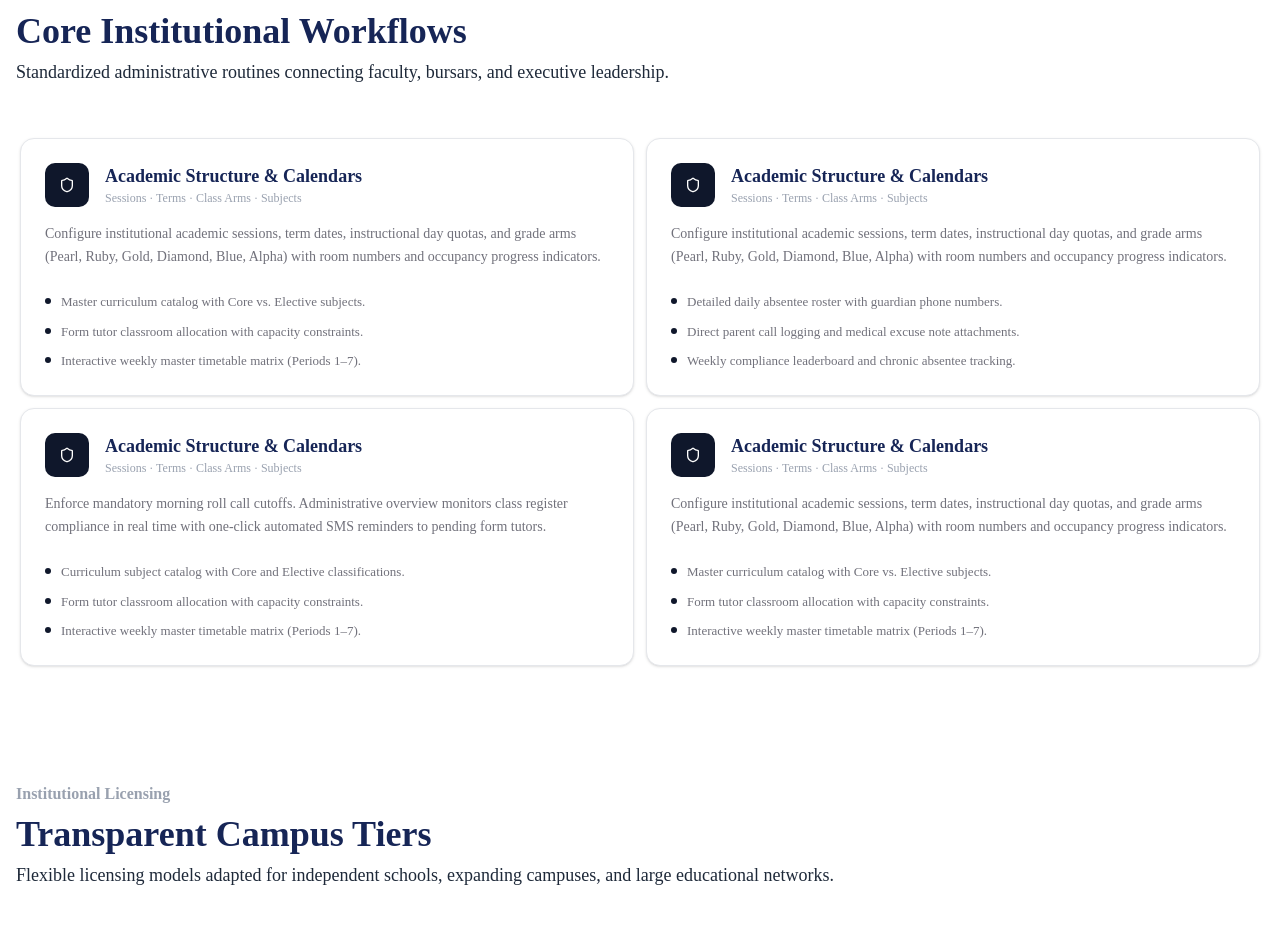
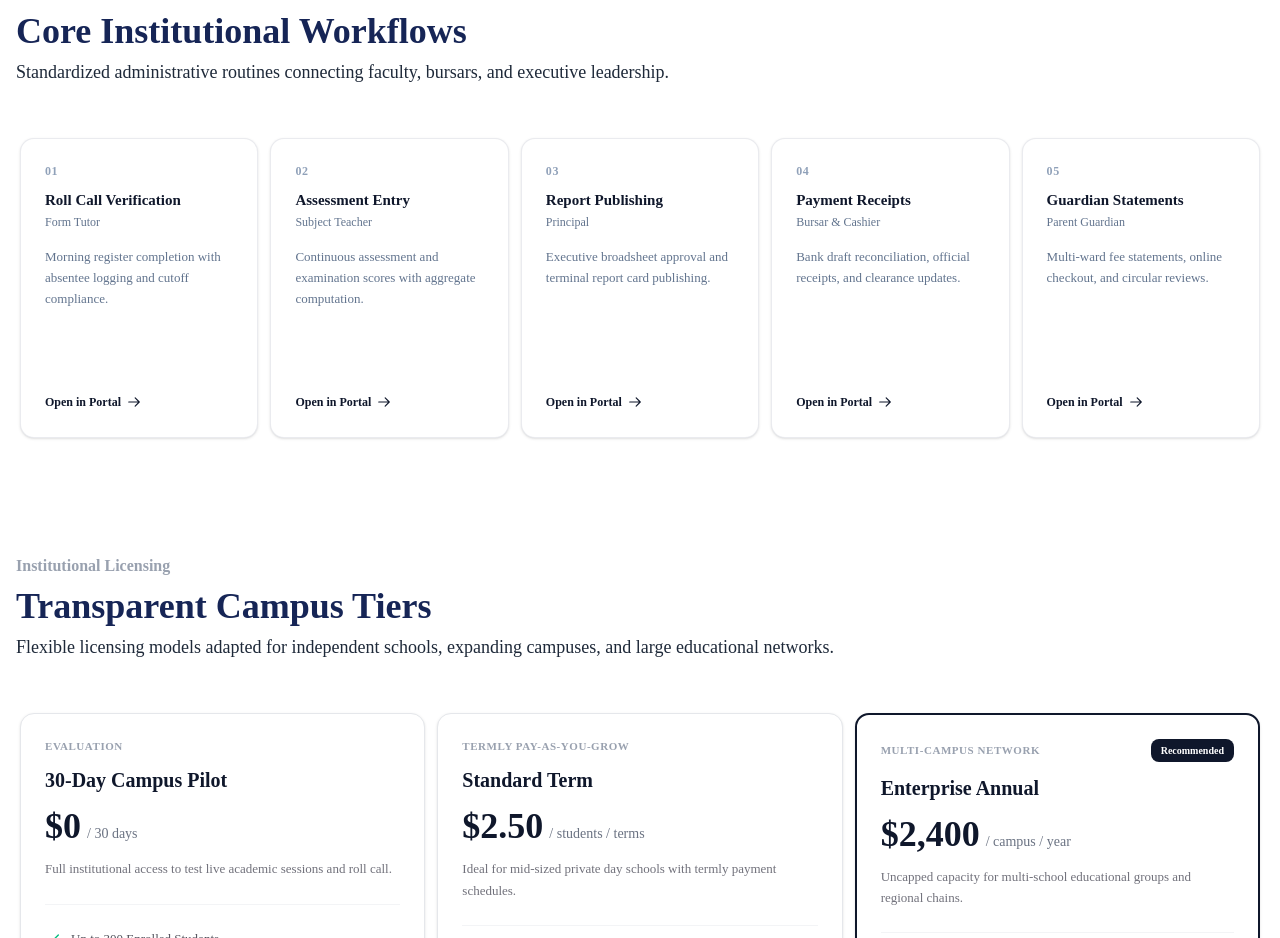
Before and after one commit to Maxwellsmall/schoolos, a Next.js app in the folder frontend/: page / in a window 1280 px wide. Shown: the part 2940-3878 px from the top of the page. Built offline with nearby package versions, Linux system fonts and the light colour scheme.

Commit message:
feat: update Operations component with new data structure and add OperationsCard component

```diff
--- a/frontend/components/Operations.tsx
+++ b/frontend/components/Operations.tsx
@@ -5,64 +5,77 @@ import { Button } from "./ui/button"
 import { Shield, GraduationCap, CreditCard, ClipboardList, Users, BookOpen } from "lucide-react";
 import SixTailoredCard from "@/components/SixTailoredCard"
 import CoreModulesCard from "./CoreModulesCard";
+import OperationsCard from "@/components/OperationsCard"
 
 export default function Operations() {
+
  const Data = [
   {
-            id: "1",
-            headericon: <Shield className="w-4 h-4"/>,
-            header: "Academic Structure & Calendars",
-            paragraph: `Configure institutional academic sessions, term dates, instructional day quotas, and grade arms (Pearl, Ruby, Gold, Diamond, Blue, Alpha) with room numbers and occupancy progress indicators.
-                       `,
+    id: "01",
+    stepNumber: "01",
+    headericon: <Shield className="w-4 h-4" />,
+    header: "Roll Call Verification",
+    subHeader: "Form Tutor",
+    paragraph: "Morning register completion with absentee logging and cutoff compliance.",
     features: [
       "Master curriculum catalog with Core vs. Elective subjects.",
       "Form tutor classroom allocation with capacity constraints.",
-                "Interactive weekly master timetable matrix (Periods 1–7).",
-            ],
-            subHeader: "Sessions · Terms · Class Arms · Subjects"
+      "Interactive weekly master timetable matrix (Periods 1–7)."
+    ]
   },
   {
-            id: "2",
-            headericon: <Shield className="w-4 h-4"/>,
-            header: "Academic Structure & Calendars",
-            paragraph: `Configure institutional academic sessions, term dates, instructional day quotas, and grade arms (Pearl, Ruby, Gold, Diamond, Blue, Alpha) with room numbers and occupancy progress indicators.
-                       `,
+    id: "02",
+    stepNumber: "02",
+    headericon: <Shield className="w-4 h-4" />,
+    header: "Assessment Entry",
+    subHeader: "Subject Teacher",
+    paragraph: "Continuous assessment and examination scores with aggregate computation.",
     features: [
       "Detailed daily absentee roster with guardian phone numbers.",
       "Direct parent call logging and medical excuse note attachments.",
-                "Weekly compliance leaderboard and chronic absentee tracking.",
-            ],
-            subHeader: "Sessions · Terms · Class Arms · Subjects"
+      "Weekly compliance leaderboard and chronic absentee tracking."
+    ]
   },
   {
-            id: "3",
-            headericon: <Shield className="w-4 h-4"/>,
-            header: "Academic Structure & Calendars",
-            paragraph: `Enforce mandatory morning roll call cutoffs. Administrative overview monitors class register compliance in real time with one-click automated SMS reminders to pending form tutors.
-                       `,
+    id: "03",
+    stepNumber: "03",
+    headericon: <Shield className="w-4 h-4" />,
+    header: "Report Publishing",
+    subHeader: "Principal",
+    paragraph: "Executive broadsheet approval and terminal report card publishing.",
     features: [
       "Curriculum subject catalog with Core and Elective classifications.",
       "Form tutor classroom allocation with capacity constraints.",
-                "Interactive weekly master timetable matrix (Periods 1–7).",
-            ],
-            subHeader: "Sessions · Terms · Class Arms · Subjects"
+      "Interactive weekly master timetable matrix (Periods 1–7)."
+    ]
   },
   {
-            id: "2",
-            headericon: <Shield className="w-4 h-4"/>,
-            header: "Academic Structure & Calendars",
-            paragraph: `Configure institutional academic sessions, term dates, instructional day quotas, and grade arms (Pearl, Ruby, Gold, Diamond, Blue, Alpha) with room numbers and occupancy progress indicators.
-                       `,
+    id: "04",
+    stepNumber: "04",
+    headericon: <Shield className="w-4 h-4" />,
+    header: "Payment Receipts",
+    subHeader: "Bursar & Cashier",
+    paragraph: "Bank draft reconciliation, official receipts, and clearance updates.",
     features: [
       "Master curriculum catalog with Core vs. Elective subjects.",
       "Form tutor classroom allocation with capacity constraints.",
-                "Interactive weekly master timetable matrix (Periods 1–7).",
-            ],
-            subHeader: "Sessions · Terms · Class Arms · Subjects"
+      "Interactive weekly master timetable matrix (Periods 1–7)."
+    ]
+  },
+  {
+    id: "05",
+    stepNumber: "05",
+    headericon: <Shield className="w-4 h-4" />,
+    header: "Guardian Statements",
+    subHeader: "Parent Guardian",
+    paragraph: "Multi-ward fee statements, online checkout, and circular reviews.",
+    features: [
+      "Master curriculum catalog with Core vs. Elective subjects.",
+      "Form tutor classroom allocation with capacity constraints.",
+      "Interactive weekly master timetable matrix (Periods 1–7)."
+    ]
   }
-
-
-    ]
+];
 
 
     return (
@@ -78,14 +91,13 @@ export default function Operations() {
 
                 </div>
             </div>
-            <div className="my-5 grid grid-cols-2 gap-3 px-5">
+            <div className="my-5 grid grid-cols-5 gap-3 px-5">
             {Data.map((card) => (
-                <CoreModulesCard
+                <OperationsCard
                     header={card.header}
-                    headericon={card.headericon}
                     subHeader={card.subHeader}
                     paragraph={card.paragraph}
-                    features={card.features}
+                    stepNumber={card.stepNumber}
                 />
             ))
 
--- /dev/null
+++ b/frontend/components/OperationsCard.tsx
@@ -0,0 +1,64 @@
+import React from "react"
+
+interface CoreModulesCardProps {
+    stepNumber: string // e.g., "01", "02", "03"
+    header: string
+    subHeader: string
+    paragraph: string
+    onOpenPortal?: () => void
+}
+
+const OperationsCard: React.FC<CoreModulesCardProps> = ({
+    stepNumber,
+    header,
+    subHeader,
+    paragraph,
+    onOpenPortal
+}) => {
+    return (
+        <div className="p-6 bg-white border border-gray-200/80 rounded-xl shadow-sm transition-all flex flex-col justify-between h-full min-h-[300px]">
+            <div className="w-full flex flex-col">
+                <span className="text-slate-400 font-semibold text-xs mb-3 tracking-wider">
+                    {stepNumber}
+                </span>
+
+                <div className="flex flex-col mb-4">
+                    <h3 className="text-slate-900 font-bold text-[15px] leading-tight">
+                        {header}
+                    </h3>
+                    <span className="text-xs text-slate-500 font-normal mt-1">
+                        {subHeader}
+                    </span>
+                </div>
+
+                <p className="text-slate-500 text-[13px] leading-relaxed">
+                    {paragraph}
+                </p>
+            </div>
+
+            <div className="pt-6 mt-auto">
+                <button
+                    onClick={onOpenPortal}
+                    className="inline-flex items-center gap-1.5 text-xs font-semibold text-slate-900 hover:text-blue-600 transition-colors group cursor-pointer"
+                >
+                    <span>Open in Portal</span>
+                    <svg
+                        className="w-3.5 h-3.5 transition-transform group-hover:translate-x-0.5"
+                        fill="none"
+                        stroke="currentColor"
+                        viewBox="0 0 24 24"
+                    >
+                        <path
+                            strokeLinecap="round"
+                            strokeLinejoin="round"
+                            strokeWidth={2}
+                            d="M14 5l7 7m0 0l-7 7m7-7H3"
+                        />
+                    </svg>
+                </button>
+            </div>
+        </div>
+    )
+}
+
+export default OperationsCard;
```
Also changed, not shown: frontend/components/OperationsCArd.tsx (deleted). Lines whose indentation alone changed are shown as unchanged.
